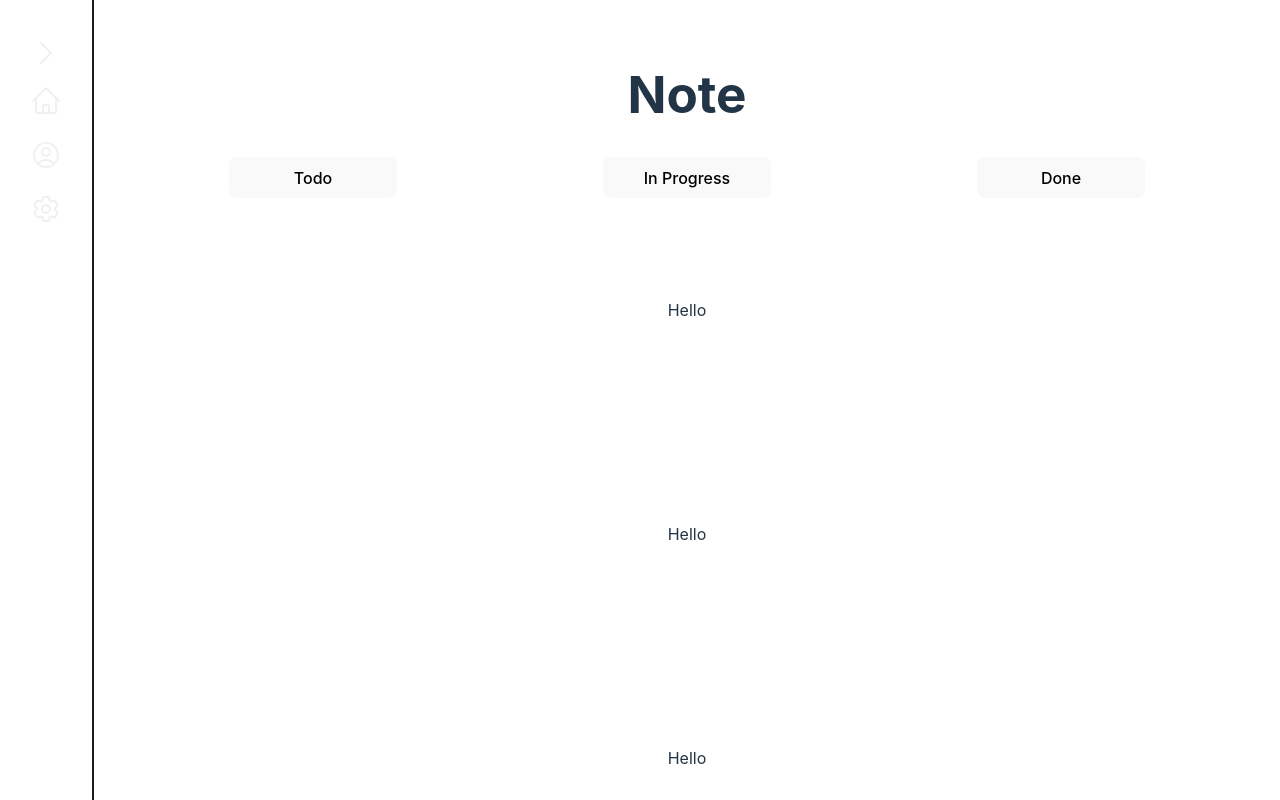
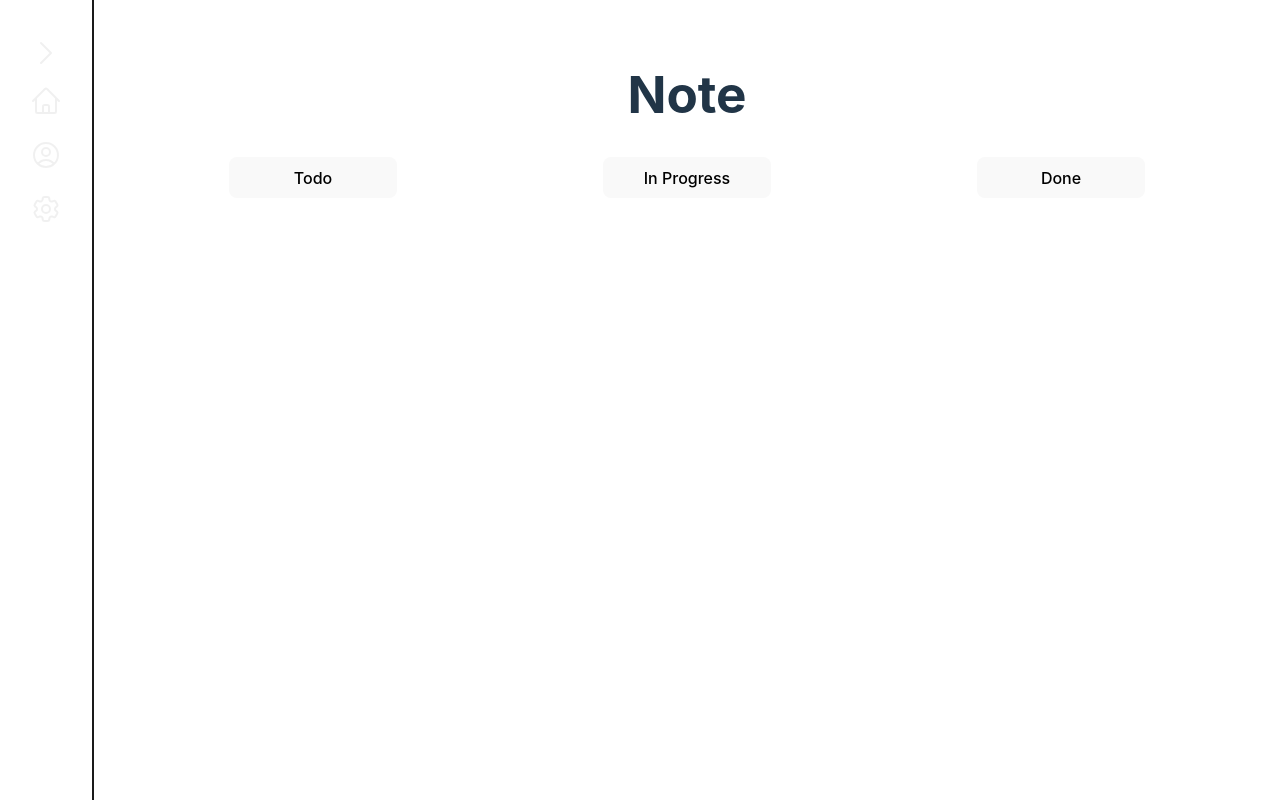
Before and after one commit to abhishekpatelmc/note-app, a React (Vite) app: page / in a window 1280 px wide. Built offline with nearby package versions, Linux system fonts and the light colour scheme.

Commit message:
chore: Update SideNav and Home component styling and structure

```diff
--- a/src/components/common/sidebar/SideNav.css
+++ b/src/components/common/sidebar/SideNav.css
@@ -6,6 +6,7 @@
 .expand_button {
   margin-bottom: 5px;
   padding: 5px 30px;
+  cursor: pointer;
 }
 
 .sidenav_list_collapsed {
--- a/src/components/home/Home.css
+++ b/src/components/home/Home.css
@@ -33,12 +33,7 @@
 
 .homeList_item_details {
   margin-top: 20px;
-  border: 1px solid #ccc;
   border-radius: 8px;
   padding: 0.6em 1.2em;
   background-color: #1a1a1a;
 }
-
-.test {
-  padding: 100px;
-}
--- a/src/components/home/Home.tsx
+++ b/src/components/home/Home.tsx
@@ -30,9 +30,6 @@ const Home = () => {
           {doneVisbile && <div className="homeList_item_details">Done</div>}
         </div>
       </div>
-      <div className="test">Hello</div>
-      <div className="test">Hello</div>
-      <div className="test">Hello</div>
     </div>
   );
 };
```
